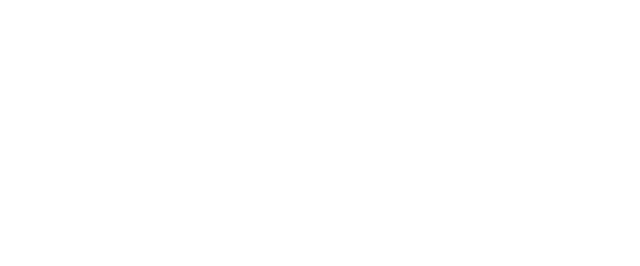
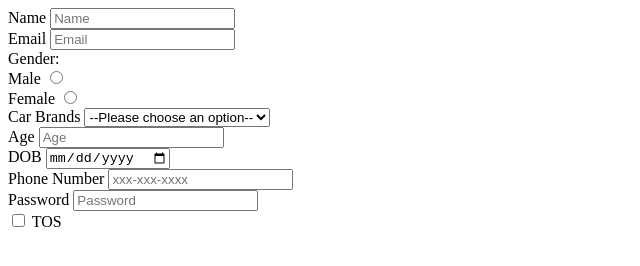
Before and after one commit to acciojob/signup-form-car-ansh-mishra1, a website: page main.html in a window 1280 px wide. Shown: the whole page, without its empty margins (0-640 px from the left). Drawn offline with Linux system fonts and the light colour scheme.

Commit message:
created a submission

```diff
--- a/main.html
+++ b/main.html
@@ -8,6 +8,36 @@
 
 <body>
 	<!-- the entire body must be written by student -->
+	<form method="post">
+		<label for='name'>Name</label>
+		<input type='text' required id='name' placeholder='Name'><br>
+		<label for='email'>Email</label>
+		<input type='email' required id='email' placeholder='Email'><br>
+		<span>Gender:</span><br>
+		<label for='gender_m'>Male</label>
+		<input type='radio' name='gender' required id='gender_m' ><br>
+		<label for='gender_f'>Female</label>
+		<input type='radio' name='gender' required id='gender_f' ><br>
+		<label for='cars'>Car Brands</label>
+		<select aria-required id='cars'>
+			<option>--Please choose an option--</option>
+			<option>Rolls Royce</option>
+			<option>Bugatti</option>
+			<option>Lamborghini</option>
+			<option>BMW</option>
+			<option>Range Rover</option>
+		</select><br>
+		<label for='age'>Age</label>
+		<input type='number' required id='age' placeholder='Age'><br>
+		<label for='dob'>DOB</label>
+		<input type='date' required id='dob'><br>
+		<label for='tel'>Phone Number</label>
+		<input type='tel' id='tel' placeholder='xxx-xxx-xxxx'><br>
+		<label for='password'>Password</label>
+		<input type='password' required id='password' placeholder='Password'><br>
+		<input type='checkbox' required id='tos'>
+		<label for='tos'>TOS</label>
+	</form>
     <script type="text/javascript" src="./script.js">
 </script>
 
```
